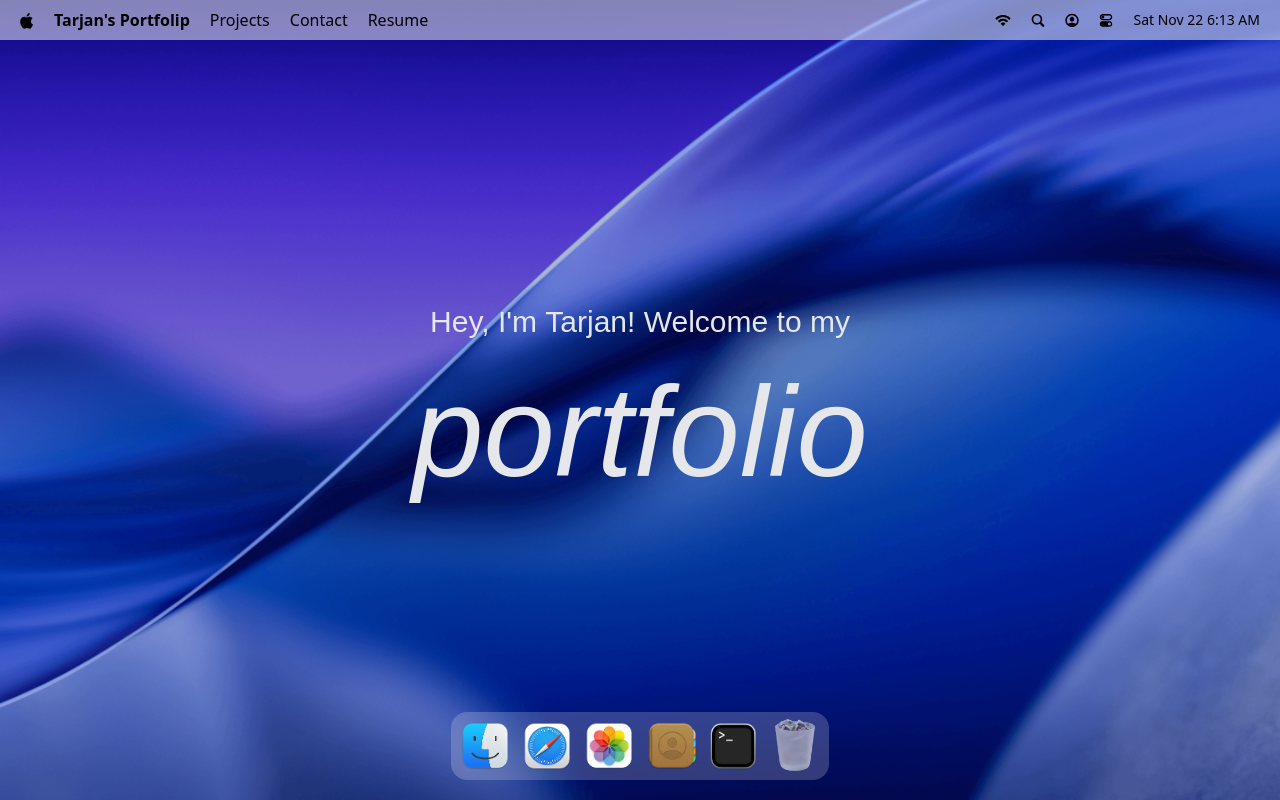
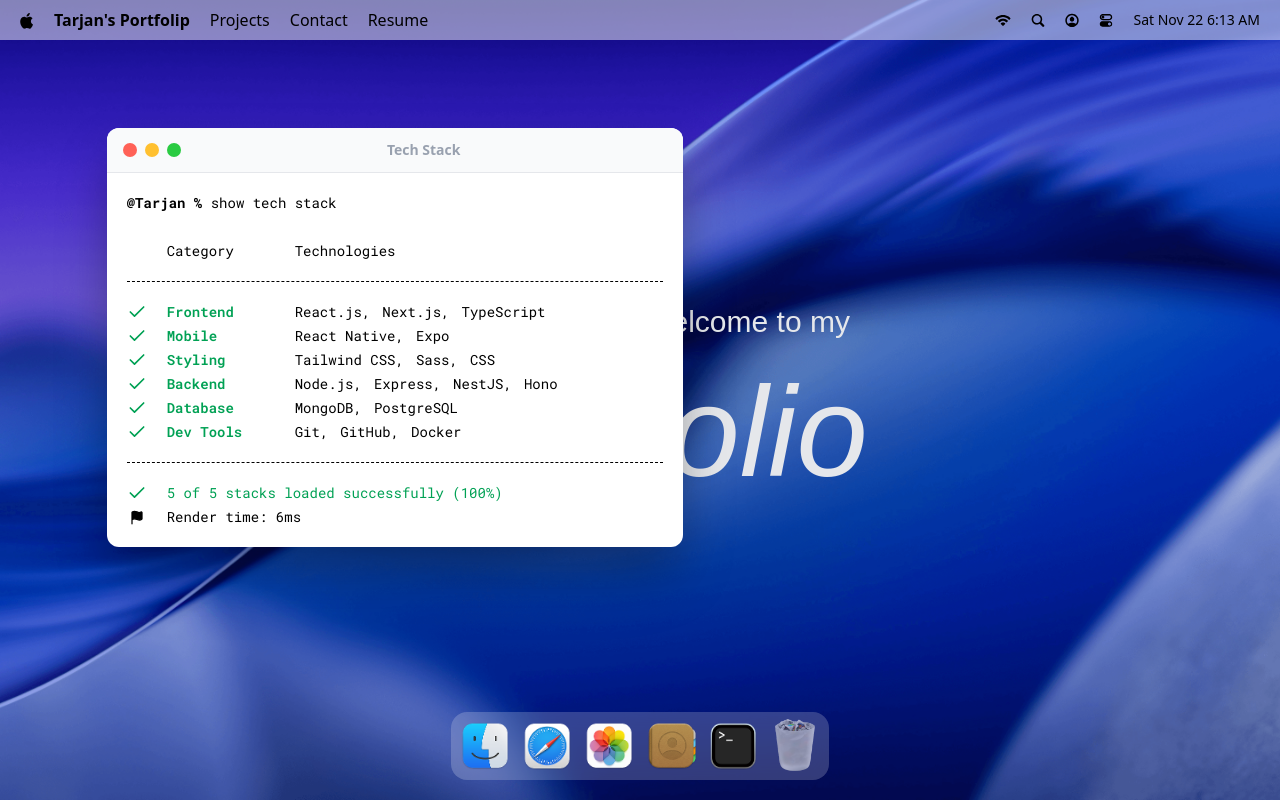
Before and after one commit to tarjan-1/macos_portfolio, a React (Vite) app: page / in a window 1280 px wide. Both pictures are taken after a click on the button 733 px from the left and 746 px from the top of the page. Built offline with nearby package versions, Linux system fonts and the light colour scheme; a web font is replaced by a local one.

Commit message:
implemented hoc

```diff
--- a/package.json
+++ b/package.json
@@ -15,6 +15,7 @@
     "dayjs": "^1.11.19",
     "gsap": "^3.13.0",
     "immer": "^10.2.0",
+    "lucide-react": "^0.554.0",
     "react": "^19.2.0",
     "react-dom": "^19.2.0",
     "react-tooltip": "^5.30.0",
--- a/src/App.jsx
+++ b/src/App.jsx
@@ -1,4 +1,10 @@
+import gsap from "gsap";
+import { Draggable } from "gsap/Draggable";
+
 import { Dock, Navbar, Welcome } from "#components";
+import { Terminal } from "#windows";
+
+gsap.registerPlugin(Draggable);
 
 const App = () => {
   return (
@@ -6,6 +12,8 @@ const App = () => {
       <Navbar />
       <Welcome />
       <Dock />
+
+      <Terminal />
     </main>
   );
 };
--- /dev/null
+++ b/src/components/WindowControls.jsx
@@ -0,0 +1,14 @@
+import useWindowStore from "#store/window";
+
+const WindowControls = ({ target }) => {
+  const { closeWindow } = useWindowStore();
+  return (
+    <div id="window-controls">
+      <div className="close" onClick={() => closeWindow(target)} />
+      <div className="minimize" />
+      <div className="maximize" />
+    </div>
+  );
+};
+
+export default WindowControls;
--- a/src/components/index.js
+++ b/src/components/index.js
@@ -1,5 +1,6 @@
 import Navbar from "#components/Navbar";
 import Welcome from "#components/Welcome";
 import Dock from "#components/Dock";
+import WindowControls from "#components/WindowControls";
 
-export { Navbar, Welcome, Dock };
+export { Navbar, Welcome, Dock, WindowControls };
--- /dev/null
+++ b/src/hoc/WindowWrapper.jsx
@@ -0,0 +1,57 @@
+import useWindowStore from "#store/window";
+import { useGSAP } from "@gsap/react";
+import gsap from "gsap";
+import { Draggable } from "gsap/Draggable";
+import { useLayoutEffect, useRef } from "react";
+
+const WindowWrapper = (Component, windowKey) => {
+  const Wrapped = (props) => {
+    const { focusWindow, windows } = useWindowStore();
+    const { isOpen, zIndex } = windows[windowKey];
+    const ref = useRef(null);
+
+    useGSAP(() => {
+      const ele = ref.current;
+      if (!ele || !isOpen) return () => {};
+
+      ele.style.display = "block";
+
+      gsap.fromTo(
+        ele,
+        { scale: 0.8, opacity: 0, y: 40 },
+        { scale: 1, opacity: 1, y: 0, duration: 0.4, ease: "power3.out" }
+      );
+    }, [isOpen]);
+
+    useGSAP(() => {
+      const ele = ref.current;
+      if (!ele) return () => {};
+
+      const [instance] = Draggable.create(ele, {
+        onPress: () => focusWindow(windowKey),
+      });
+      return () => instance.kill();
+    });
+
+    useLayoutEffect(() => {
+      const ele = ref.current;
+      if (!ele) return () => {};
+
+      ele.style.display = isOpen ? "block" : "none";
+    }, [isOpen]);
+
+    return (
+      <section id={windowKey} ref={ref} style={{ zIndex }} className="absolute">
+        <Component {...props} />
+      </section>
+    );
+  };
+
+  Wrapped.displayName = `WindowWrapper(${
+    Component.displayName || Component.name || "Component"
+  })`;
+
+  return Wrapped;
+};
+
+export default WindowWrapper;
--- /dev/null
+++ b/src/windows/Terminal.jsx
@@ -0,0 +1,60 @@
+import { WindowControls } from "#components";
+import { techStack } from "#constants";
+import WindowWrapper from "#hoc/WindowWrapper";
+import { Check, Flag } from "lucide-react";
+
+const Terminal = () => {
+  return (
+    <>
+      <div id="window-header">
+        <WindowControls target="terminal" />
+        <h2>Tech Stack</h2>
+      </div>
+
+      <div className="techstack">
+        <p>
+          <span className="font-bold">@Tarjan % </span>
+          show tech stack
+        </p>
+
+        <div className="label">
+          <p className="w-32">Category</p>
+          <p>Technologies</p>
+        </div>
+
+        <ul className="content">
+          {techStack.map(({ category, items }) => (
+            <li key={category} className="flex items-center">
+              <Check className="check" size={20} />
+              <h3>{category}</h3>
+              <ul>
+                {items.map((item, i) => (
+                  <li key={i}>
+                    {item}
+                    {i !== items.length - 1 && ","}{" "}
+                  </li>
+                ))}
+              </ul>
+            </li>
+          ))}
+        </ul>
+
+        <div className="footnote">
+          <p>
+            <Check className="check" size={20} /> 5 of 5 stacks loaded
+            successfully (100%)
+          </p>
+
+          <p className="text-black">
+            <Flag size={15} fill="black" />
+            Render time: 6ms
+          </p>
+        </div>
+      </div>
+    </>
+  );
+};
+
+const TerminalWindow = WindowWrapper(Terminal, "terminal");
+
+export default TerminalWindow;
--- /dev/null
+++ b/src/windows/index.js
@@ -0,0 +1,3 @@
+import Terminal from "./Terminal";
+
+export { Terminal };
```
Also changed, not shown: 1 other file (tests, documents, lock files or other folders).
